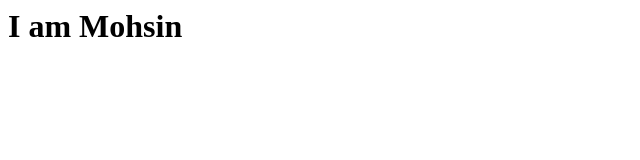
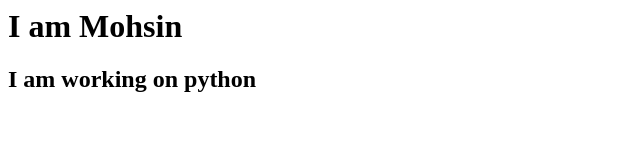
Before and after one commit to mohsin-mmh/mohsin-mmh, a plain HTML site: page index.html in a window 1280 px wide. Shown: the whole page, without its empty margins (0-640 px from the left). Drawn offline with Linux system fonts and the light colour scheme.

Commit message:
my friend's comments

```diff
--- a/index.html
+++ b/index.html
@@ -1 +1,2 @@
 <h1>I am Mohsin</h1>
+<h2> I am working on python</h2>
```
